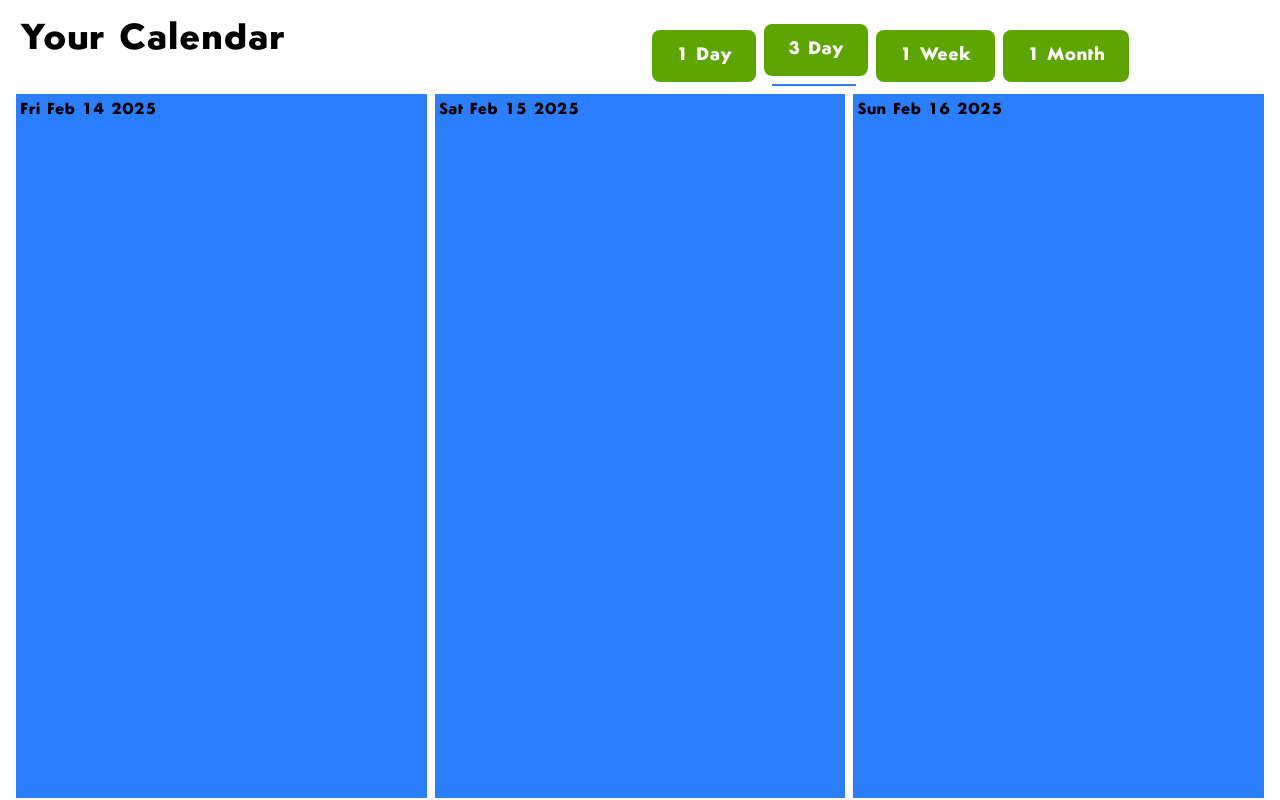
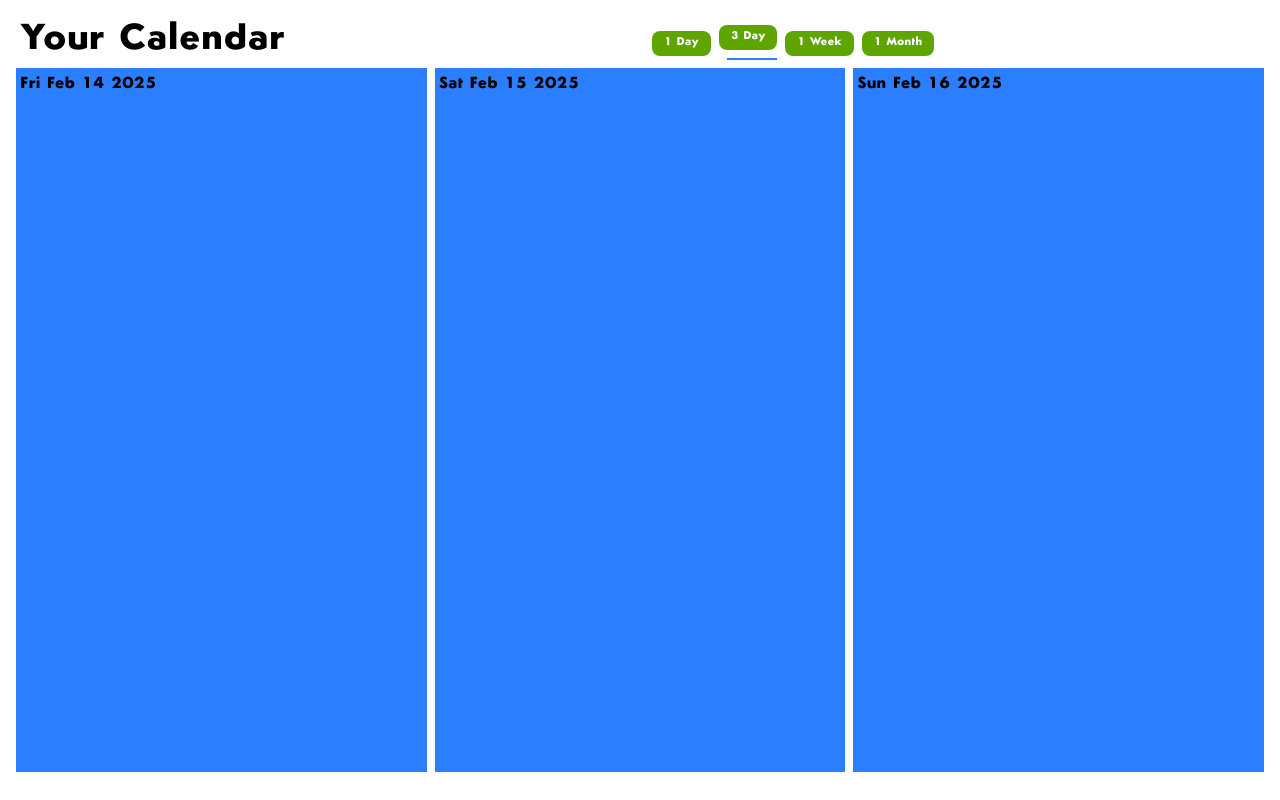
Before and after one commit to IkeAlmighty/digidex, a React (Vite) app in the folder client/: page / in a window 1280 px wide. Built offline with nearby package versions, Linux system fonts and the light colour scheme.

Commit message:
made font size and padding smaller

```diff
--- a/client/src/components/calendar/TimeSpanButton.jsx
+++ b/client/src/components/calendar/TimeSpanButton.jsx
@@ -3,7 +3,7 @@ export default function TimeSpanButton({ text, selected, onClick }) {
     <div>
       <button
         onClick={onClick}
-        className={`cursor-pointer px-6 py-3 m-1 text-lg font-semibold bg-lime-600 text-white rounded-lg hover:bg-lime-200 hover:text-black`}
+        className={`cursor-pointer px-3 py-1 m-1 text-[0.7rem] font-semibold bg-lime-600 text-white rounded-lg hover:bg-lime-200 hover:text-black`}
       >
         {text}
       </button>
```
